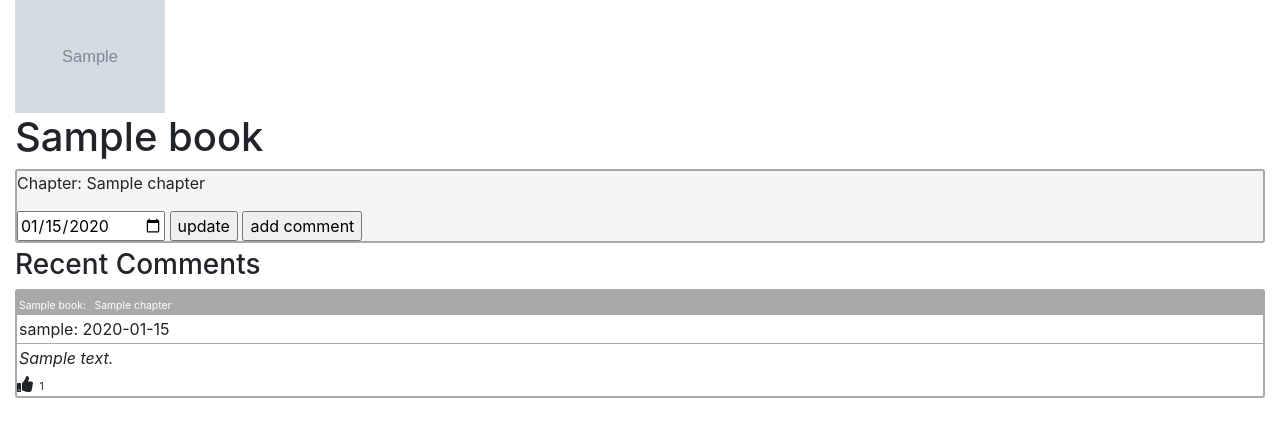
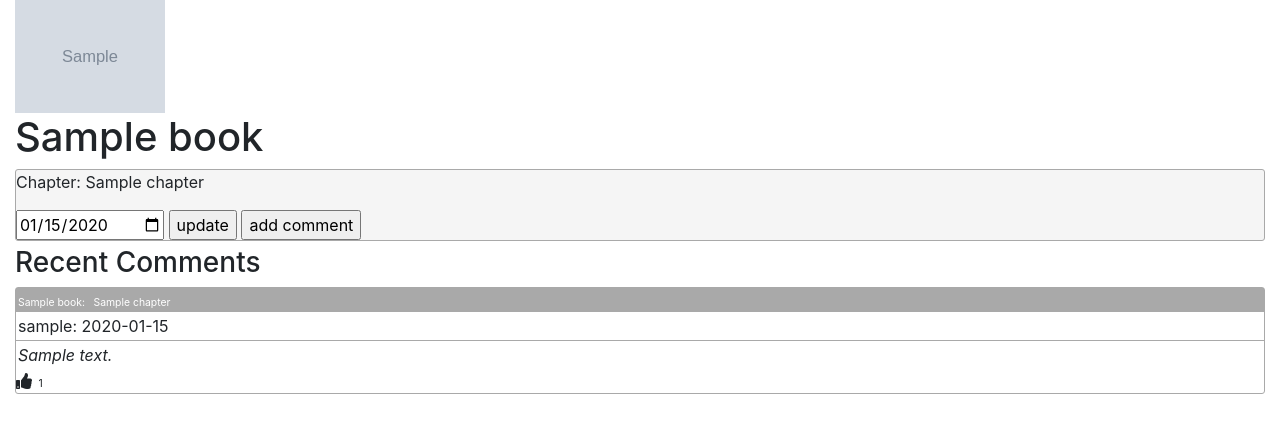
Before and after one commit to joshdbarton/nightstand-capstone, a Django app: page /books/1 in a window 1280 px wide. Shown: the part 56-493 px from the top of the page. Run offline with Django 3.2, Linux system fonts and the light colour scheme; a user stored in the database is signed in; tables that the repository leaves empty hold one stand-in row (values such as "Sample post"); grey boxes marked "Sample" are stand-in pictures; some libraries are stand-ins or nearby versions.

Commit message:
changing a few things with the book cards

```diff
--- a/nightstand_dashboard/static/nightstand_dashboard/main.css
+++ b/nightstand_dashboard/static/nightstand_dashboard/main.css
@@ -54,10 +54,10 @@ Group Progress Box
 Dashboard Book Card
 **************************/
 .dashboard-book-card {
-    width: 154px;
+    width: 152px;
     margin: 0 auto 10px auto;
     color: black;
-    border: solid 2px darkgray;
+    border: solid 1px darkgray;
     border-radius: 3px;
 
 }
@@ -99,7 +99,7 @@ Chapter Card
 }
 .chapter-card {
     background-color: whitesmoke;
-    border: solid 2px darkgray;
+    border: solid 1px darkgray;
     border-radius: 3px;
     margin-bottom: 5px;
     font: .75em;
@@ -116,7 +116,7 @@ Comment Card
     color: gray;
 }
 .comment-card {
-    border: 2px solid darkgray;
+    border: 1px solid darkgray;
     border-radius: 3px;
     margin-bottom: 5px;
 }
```
